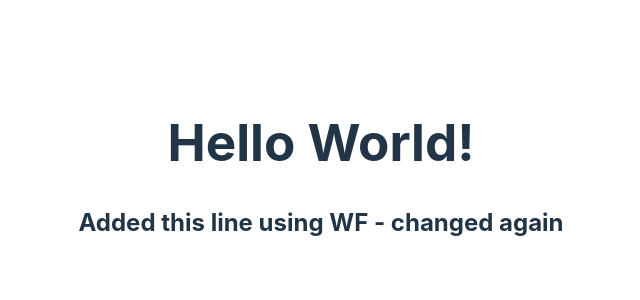
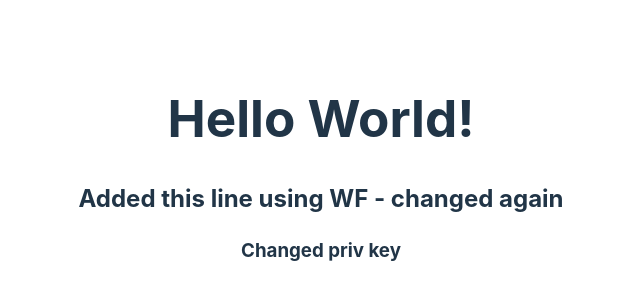
Before and after one commit to EthWiz/vite-simple-deploy, a React (Vite) app: page / in a window 1280 px wide. Shown: the part 230-530 px from the top of the page, without its empty margins (319-959 px from the left). Built offline with nearby package versions, Linux system fonts and the light colour scheme.

Commit message:
Update App.jsx

```diff
--- a/src/App.jsx
+++ b/src/App.jsx
@@ -5,6 +5,7 @@ function App() {
     <>
       <h1>Hello World!</h1>
       <h2>Added this line using WF - changed again</h2>
+      <h3>Changed priv key</h3>
     </>
   );
 }
```
